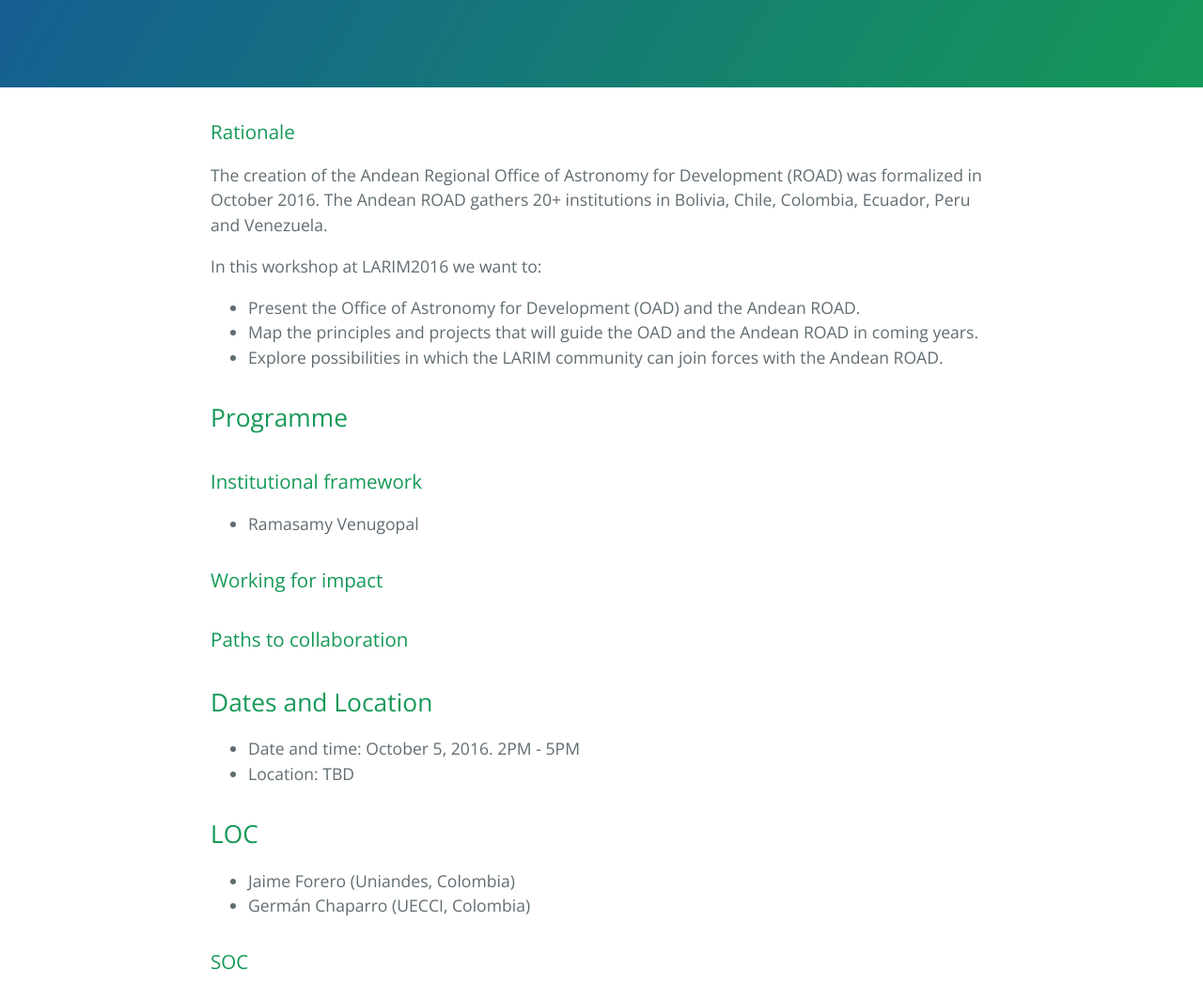
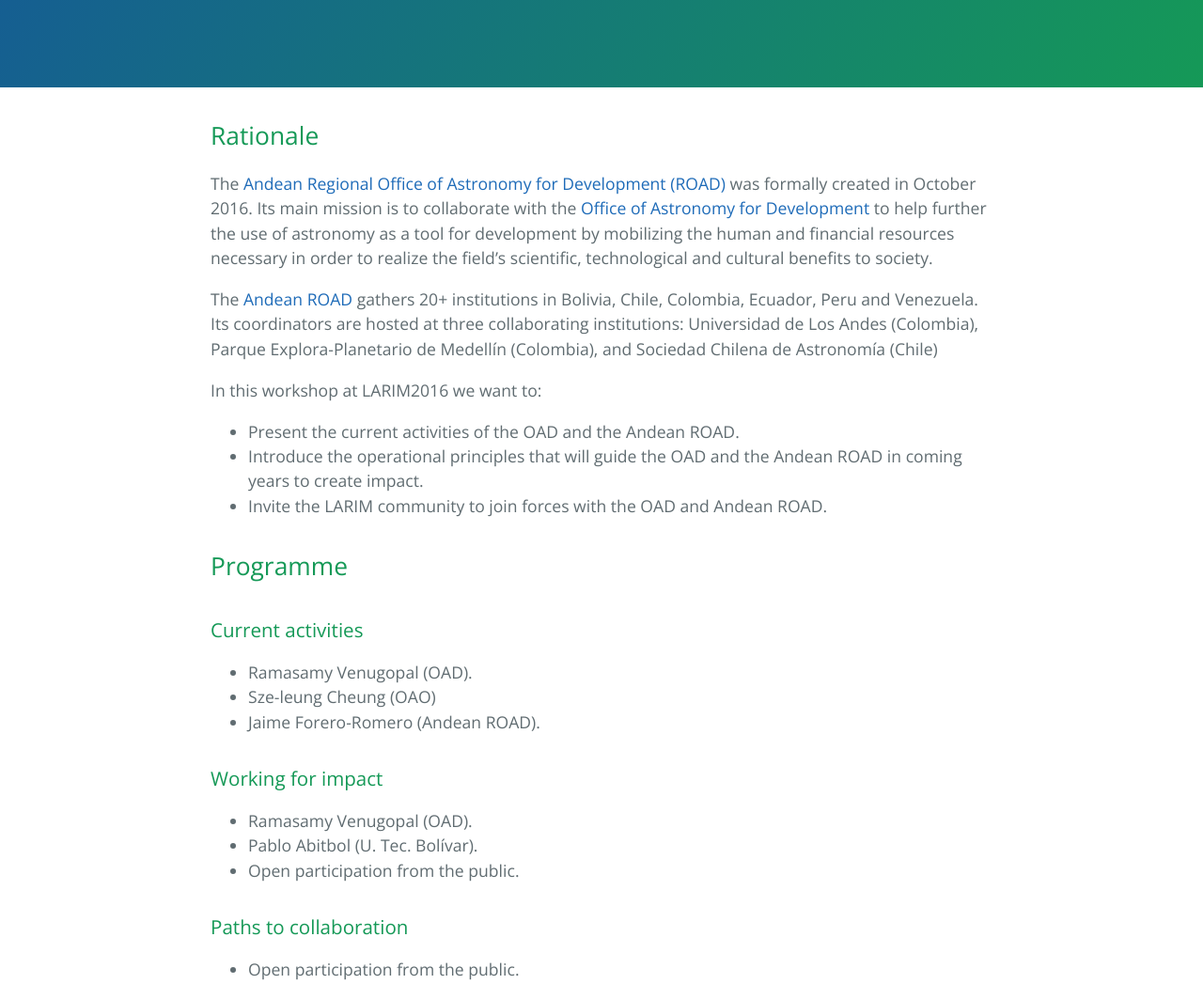
Before and after one commit to AndeanROAD/WorkshopLARIM2016, a plain HTML site: page index.html in a window 1280 px wide. Shown: the part 290-1337 px from the top of the page at 94% size. Drawn offline with nearby package versions, Linux system fonts and the light colour scheme.

```diff
--- a/index.html
+++ b/index.html
@@ -19,34 +19,48 @@
     </section>
 
     <section class="main-content">
-      <h3>
-<a id="rationale" class="anchor" href="#rationale" aria-hidden="true"><span aria-hidden="true" class="octicon octicon-link"></span></a>Rationale</h3>
+      <h2>
+<a id="rationale" class="anchor" href="#rationale" aria-hidden="true"><span aria-hidden="true" class="octicon octicon-link"></span></a>Rationale</h2>
 
-<p>The creation of the Andean Regional Office of Astronomy for Development (ROAD) was formalized in October 2016. The Andean ROAD gathers 20+ institutions in Bolivia, Chile, Colombia, Ecuador, Peru and Venezuela.</p>
+<p>The <a href="http://andean.astro4dev.org/">Andean Regional Office of Astronomy for Development (ROAD)</a> was formally created in October 2016. Its main mission is to collaborate with the <a href="http://www.astro4dev.org/">Office of Astronomy for Development</a> to help further the use of astronomy as a tool for development by mobilizing the human and financial resources necessary in order to realize the field’s scientific, technological and cultural benefits to society.</p>
+
+<p>The <a href="http://andean.astro4dev.org/">Andean ROAD</a> gathers 20+ institutions in Bolivia, Chile, Colombia, Ecuador, Peru and Venezuela. Its coordinators are hosted at three collaborating institutions: Universidad de Los Andes (Colombia), Parque Explora-Planetario de Medellín (Colombia), and Sociedad Chilena de Astronomía (Chile)</p>
 
 <p>In this workshop at LARIM2016 we want to:</p>
 
 <ul>
-<li>Present the Office of Astronomy for Development (OAD) and the Andean ROAD.</li>
-<li>Map the principles and projects that will guide the OAD and the Andean ROAD in coming years.</li>
-<li>Explore possibilities in which the LARIM community can join forces with the Andean ROAD.</li>
+<li>Present the current activities of the OAD and the Andean ROAD.</li>
+<li>Introduce the operational principles that will guide the OAD and the Andean ROAD in coming years to create impact.</li>
+<li>Invite the LARIM community to join forces with the OAD and Andean ROAD.</li>
 </ul>
 
 <h2>
 <a id="programme" class="anchor" href="#programme" aria-hidden="true"><span aria-hidden="true" class="octicon octicon-link"></span></a>Programme</h2>
 
 <h3>
-<a id="institutional-framework" class="anchor" href="#institutional-framework" aria-hidden="true"><span aria-hidden="true" class="octicon octicon-link"></span></a>Institutional framework</h3>
+<a id="current-activities" class="anchor" href="#current-activities" aria-hidden="true"><span aria-hidden="true" class="octicon octicon-link"></span></a>Current activities</h3>
 
 <ul>
-<li>Ramasamy Venugopal</li>
+<li>Ramasamy Venugopal (OAD).</li>
+<li>Sze-leung Cheung (OAO)</li>
+<li>Jaime Forero-Romero (Andean ROAD).</li>
 </ul>
 
 <h3>
 <a id="working-for-impact" class="anchor" href="#working-for-impact" aria-hidden="true"><span aria-hidden="true" class="octicon octicon-link"></span></a>Working for impact</h3>
 
+<ul>
+<li>Ramasamy Venugopal (OAD).</li>
+<li>Pablo Abitbol (U. Tec. Bolívar).</li>
+<li>Open participation from the public.</li>
+</ul>
+
 <h3>
 <a id="paths-to-collaboration" class="anchor" href="#paths-to-collaboration" aria-hidden="true"><span aria-hidden="true" class="octicon octicon-link"></span></a>Paths to collaboration</h3>
+
+<ul>
+<li>Open participation from the public.</li>
+</ul>
 
 <h2>
 <a id="dates-and-location" class="anchor" href="#dates-and-location" aria-hidden="true"><span aria-hidden="true" class="octicon octicon-link"></span></a>Dates and Location</h2>
@@ -80,7 +94,7 @@
 <li>Ramasamy Venugopal (OAD, South Africa)</li>
 <li>Sze-leung Cheung (OAO, Japan)</li>
 <li>Piero Benvenuti (IAU) * to be confirmed</li>
-<li>Pablo Abitbol (U. Cartagena, Colombia)</li>
+<li>Pablo Abitbol (U. Tec. Bolivar, Colombia)</li>
 <li>Hugo Levato (Argentina) * to be confirmed </li>
 <li>Beatriz Garcia (Argeintina) * to be confirmed</li>
 </ul>
```
Also changed, not shown: params.json (+1 -1 lines).
